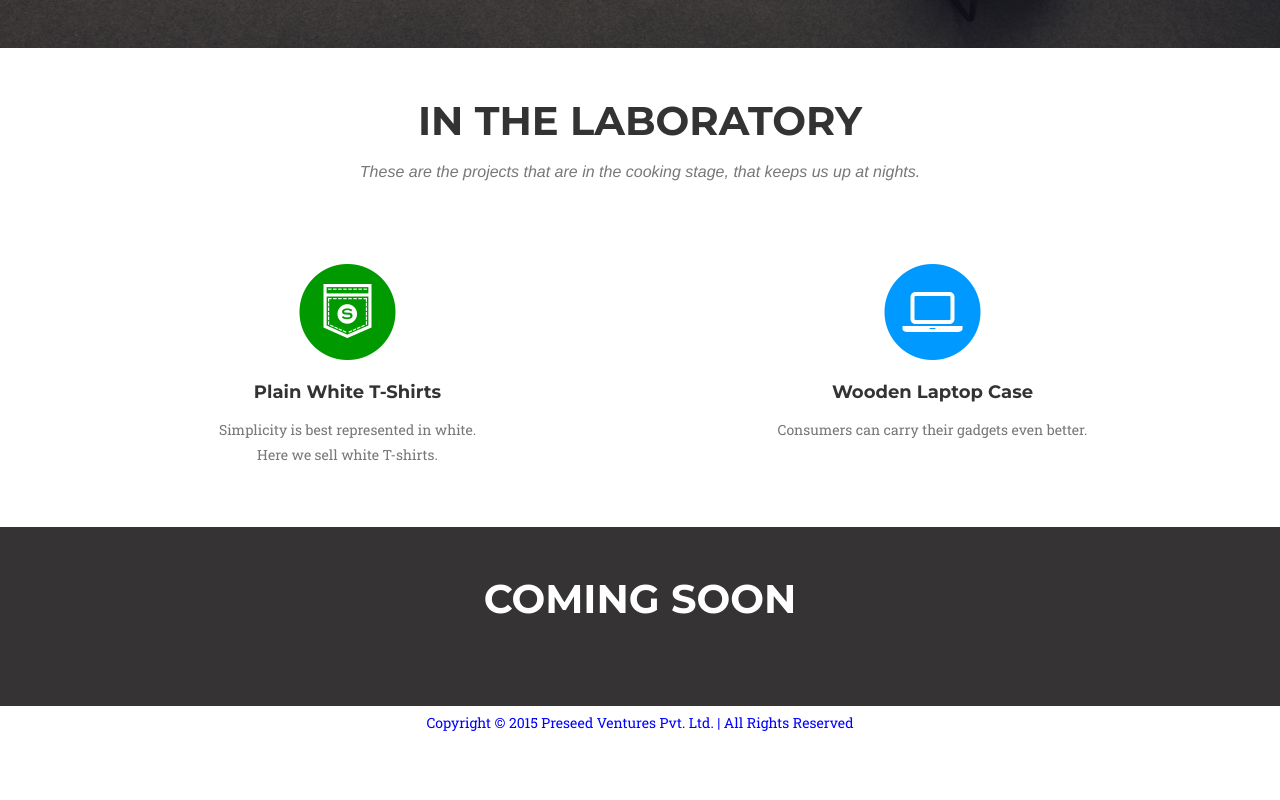
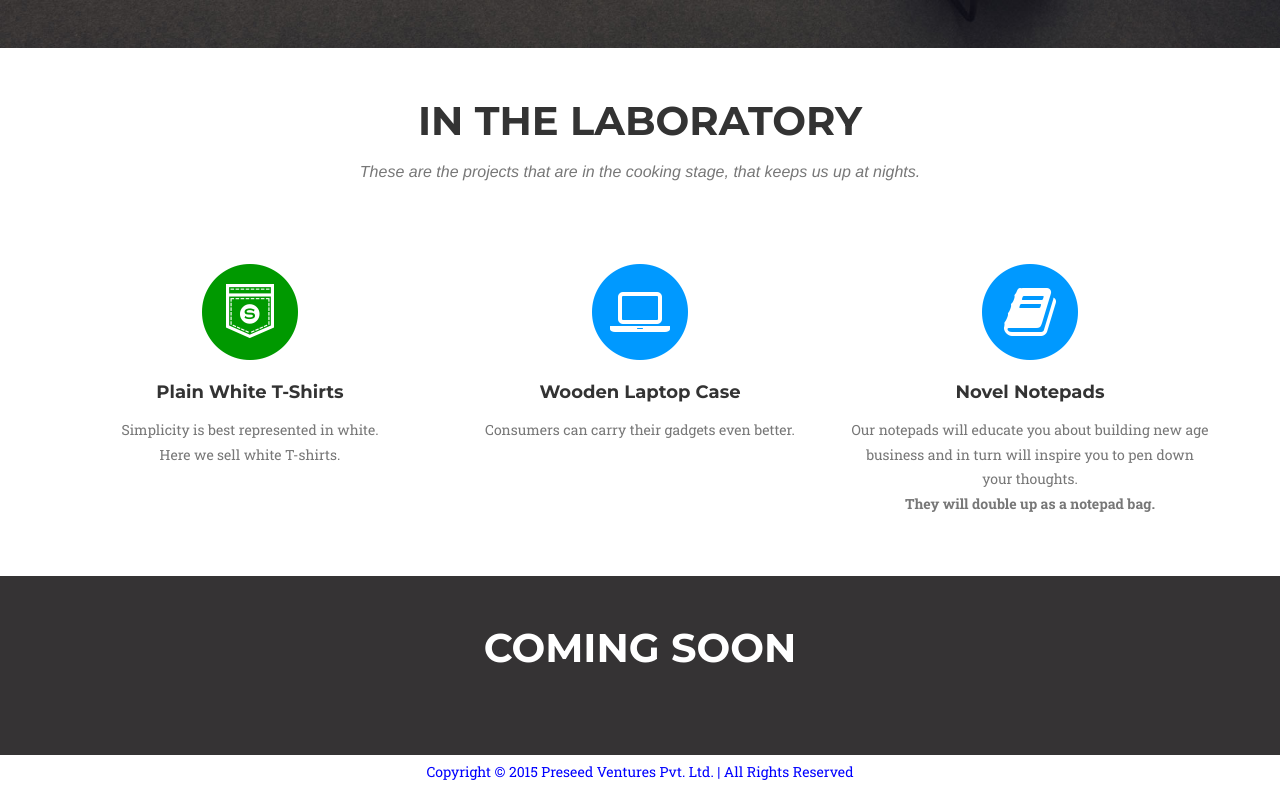
Before and after one commit to preseed/ecommercelab, a plain HTML site: page index.html in a window 1280 px wide. Shown: the part 715-1515 px from the top of the page. Before the commit the page ends 1466 px from the top, so only its background shows below. Drawn offline with nearby package versions, Linux system fonts and the light colour scheme; a web font is replaced by a local one.

Commit message:
Bringing notepad product back

```diff
--- a/index.html
+++ b/index.html
@@ -151,7 +151,7 @@
                 <div class="col-md-1 col-xs-1"></div>
             </div>
             <div class="row text-center">
-                <div class="col-md-6 col-sm-6">
+                <div class="col-md-4 col-sm-4">
                     <span class="fa-stack fa-4x">
                         <i class="fa fa-circle fa-stack-2x text-primary"></i>
                         <!-- <a href="http://preseedprints.com/" target="_blank" title=""> -->
@@ -162,7 +162,7 @@
                     <p class="text-muted"> Simplicity is best represented in white.
                         <br> Here we sell white T-shirts. </p>
                 </div>
-                <div class="col-md-6 col-sm-6">
+                <div class="col-md-4 col-sm-4">
                     <span class="fa-stack fa-4x">
                         <i class="fa fa-circle fa-stack-2x text-primary1"></i>
                         <i class="fa fa-laptop fa-stack-1x fa-inverse"></i>
@@ -171,6 +171,16 @@
                     <p class="text-muted">Consumers can carry their gadgets even better.
                         <!-- <br> stationary and vegetables to your door step </p> -->
                 </div>
+                <div class="col-md-4 col-sm-4">
+                    <span class="fa-stack fa-4x">
+                        <i class="fa fa-circle fa-stack-2x text-primary1"></i>
+                        <i class="fa fa-book fa-stack-1x fa-inverse"></i>
+                    </span>
+                    <h4 class="service-heading">Novel Notepads</h4>
+                    <p class="text-muted">Our notepads will educate you about building new age business and in turn will inspire you to pen down your thoughts. <br><strong>They will double up as a notepad bag.</strong>
+                    </p>
+                </div>
+
             </div>
         </div>
     </section>
```
